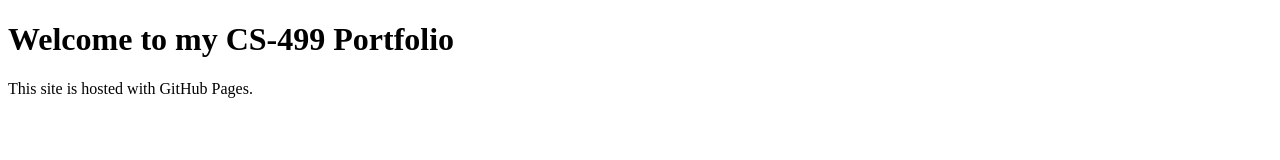
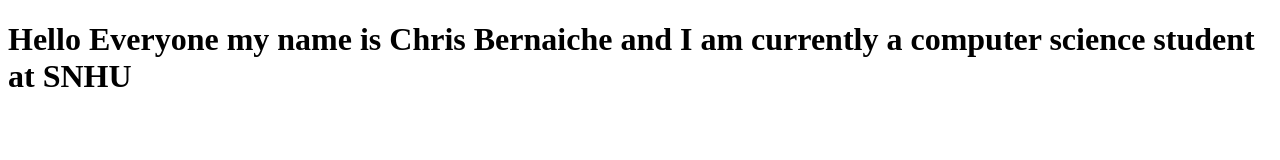
Before and after one commit to cbernaiche/CS-499, a plain HTML site: page index.html in a window 1280 px wide. Drawn offline with Linux system fonts and the light colour scheme.

Commit message:
Update portfolio introduction text

```diff
--- a/index.html
+++ b/index.html
@@ -4,7 +4,7 @@
     <title>CS-499 Portfolio</title>
 </head>
 <body>
-    <h1>Welcome to my CS-499 Portfolio</h1>
-    <p>This site is hosted with GitHub Pages.</p>
+    <h1>Hello Everyone my name is Chris Bernaiche and I am currently a computer science student at SNHU</h1>
+    <p></p>
 </body>
 </html>
```
